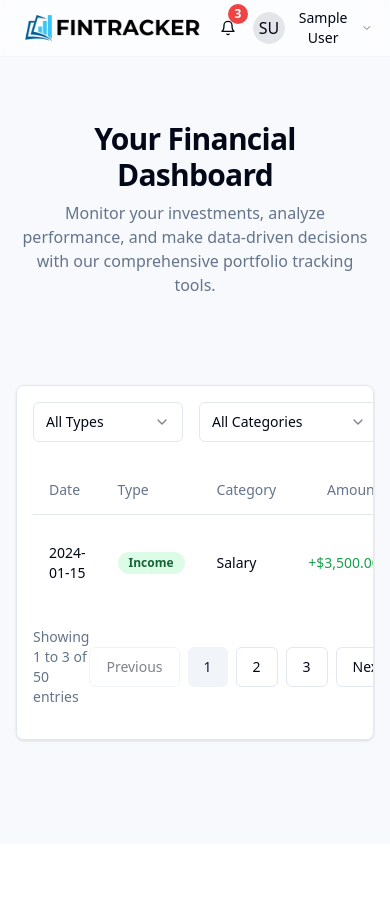
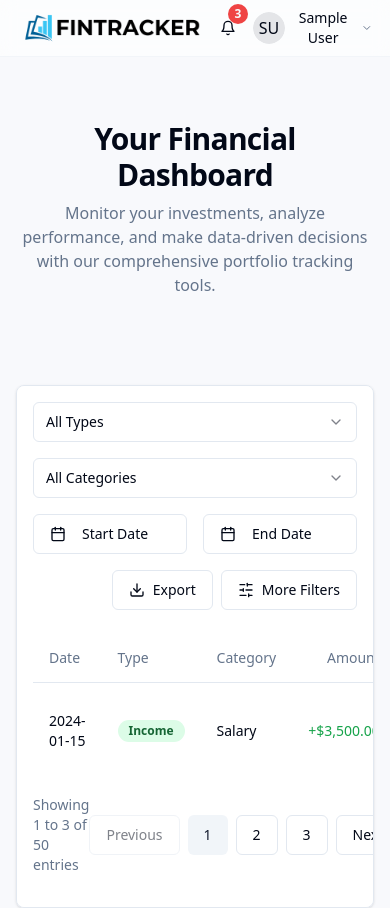
Before and after one commit to odagora/personal-finance-goals-tracker, a React (Vite) app in the folder frontend/: page /transactions in a window 390 px wide. Before the commit the page ends 844 px from the top, so only its background shows below. Built offline with nearby package versions, Linux system fonts and the light colour scheme; no server answers; sample sign-in values are in the browser's storage.

Commit message:
feat(transactions): improve filters layout and responsiveness

```diff
--- a/frontend/src/pages/Transactions/components/TransactionFilters.tsx
+++ b/frontend/src/pages/Transactions/components/TransactionFilters.tsx
@@ -8,38 +8,48 @@ import {
 } from '@/components/ui/select';
 import { Calendar } from '@/components/ui/calendar';
 import { Popover, PopoverContent, PopoverTrigger } from '@/components/ui/popover';
-import { CalendarIcon, Download, SlidersHorizontal } from 'lucide-react';
-// import { format } from 'date-fns';
-import { TransactionType } from '../types/transaction';
+import { cn } from '@/lib/utils';
+import { Calendar as CalendarIcon, Download, SlidersHorizontal } from 'lucide-react';
 
 export function TransactionFilters() {
   return (
-    <div className="flex items-center justify-between mb-6">
-      <div className="flex gap-4">
+    <div className="mb-6 space-y-4 lg:space-y-0">
+      {/* Types and Categories */}
+      <div className="grid grid-cols-1 lg:grid-cols-4 gap-4">
         <Select>
-          <SelectTrigger className="w-[150px]">
+          <SelectTrigger>
             <SelectValue placeholder="All Types" />
           </SelectTrigger>
           <SelectContent>
             <SelectItem value="all">All Types</SelectItem>
-            <SelectItem value={TransactionType.INCOME}>Income</SelectItem>
-            <SelectItem value={TransactionType.EXPENSE}>Expense</SelectItem>
+            <SelectItem value="income">Income</SelectItem>
+            <SelectItem value="outcome">Outcome</SelectItem>
           </SelectContent>
         </Select>
 
         <Select>
-          <SelectTrigger className="w-[180px]">
+          <SelectTrigger>
             <SelectValue placeholder="All Categories" />
           </SelectTrigger>
           <SelectContent>
             <SelectItem value="all">All Categories</SelectItem>
-            {/* Add categories based on selected type */}
+            <SelectItem value="salary">Salary</SelectItem>
+            <SelectItem value="bills">Bills</SelectItem>
+            <SelectItem value="shopping">Shopping</SelectItem>
           </SelectContent>
         </Select>
 
+        {/* Date Range Pickers */}
+        <div className="grid grid-cols-2 gap-4">
           <Popover>
             <PopoverTrigger asChild>
-            <Button variant="outline" className="w-[150px]">
+              <Button
+                variant="outline"
+                className={cn(
+                  'w-full justify-start text-left font-normal',
+                  !Date && 'text-muted-foreground'
+                )}
+              >
                 <CalendarIcon className="mr-2 h-4 w-4" />
                 Start Date
               </Button>
@@ -51,7 +61,13 @@ export function TransactionFilters() {
 
           <Popover>
             <PopoverTrigger asChild>
-            <Button variant="outline" className="w-[150px]">
+              <Button
+                variant="outline"
+                className={cn(
+                  'w-full justify-start text-left font-normal',
+                  !Date && 'text-muted-foreground'
+                )}
+              >
                 <CalendarIcon className="mr-2 h-4 w-4" />
                 End Date
               </Button>
@@ -61,14 +77,16 @@ export function TransactionFilters() {
             </PopoverContent>
           </Popover>
         </div>
+      </div>
 
-      <div className="flex gap-2">
-        <Button variant="outline">
-          <Download className="mr-2 h-4 w-4" />
+      {/* Action Buttons */}
+      <div className="flex items-center justify-end gap-2">
+        <Button variant="outline" className="gap-2">
+          <Download className="h-4 w-4" />
           Export
         </Button>
-        <Button variant="outline">
-          <SlidersHorizontal className="mr-2 h-4 w-4" />
+        <Button variant="outline" className="gap-2">
+          <SlidersHorizontal className="h-4 w-4" />
           More Filters
         </Button>
       </div>
```
Lines whose indentation alone changed are shown as unchanged.
